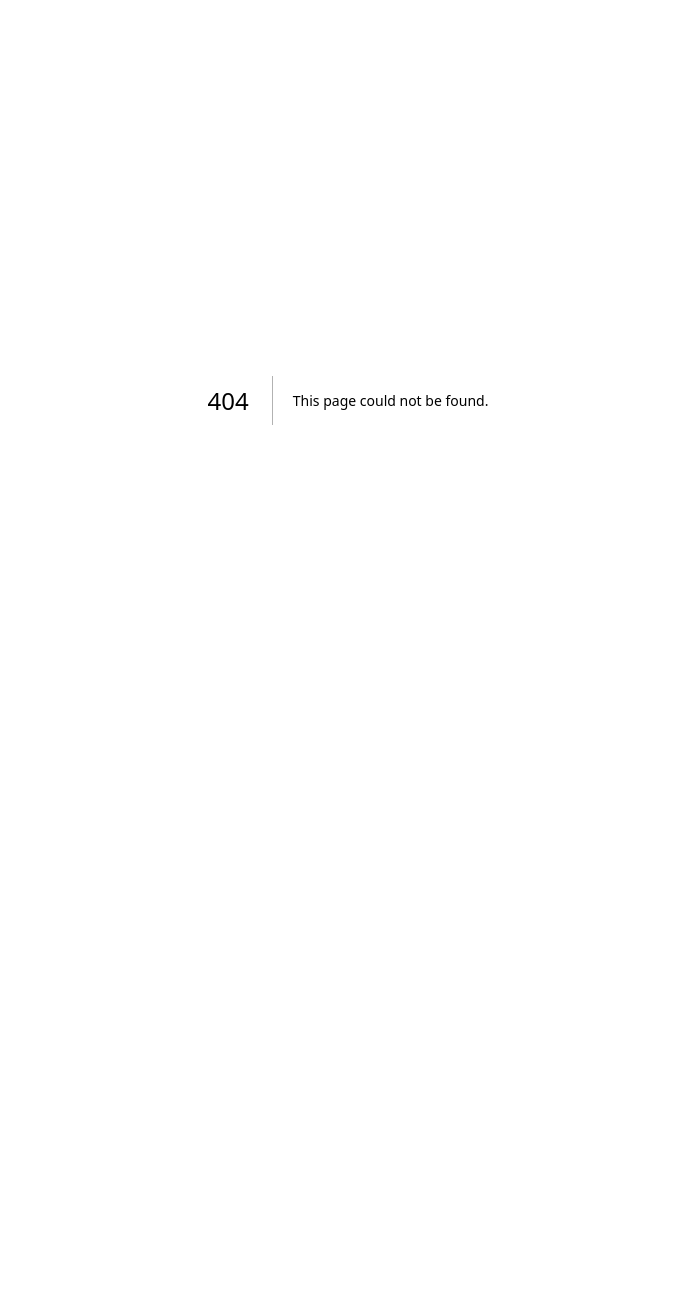
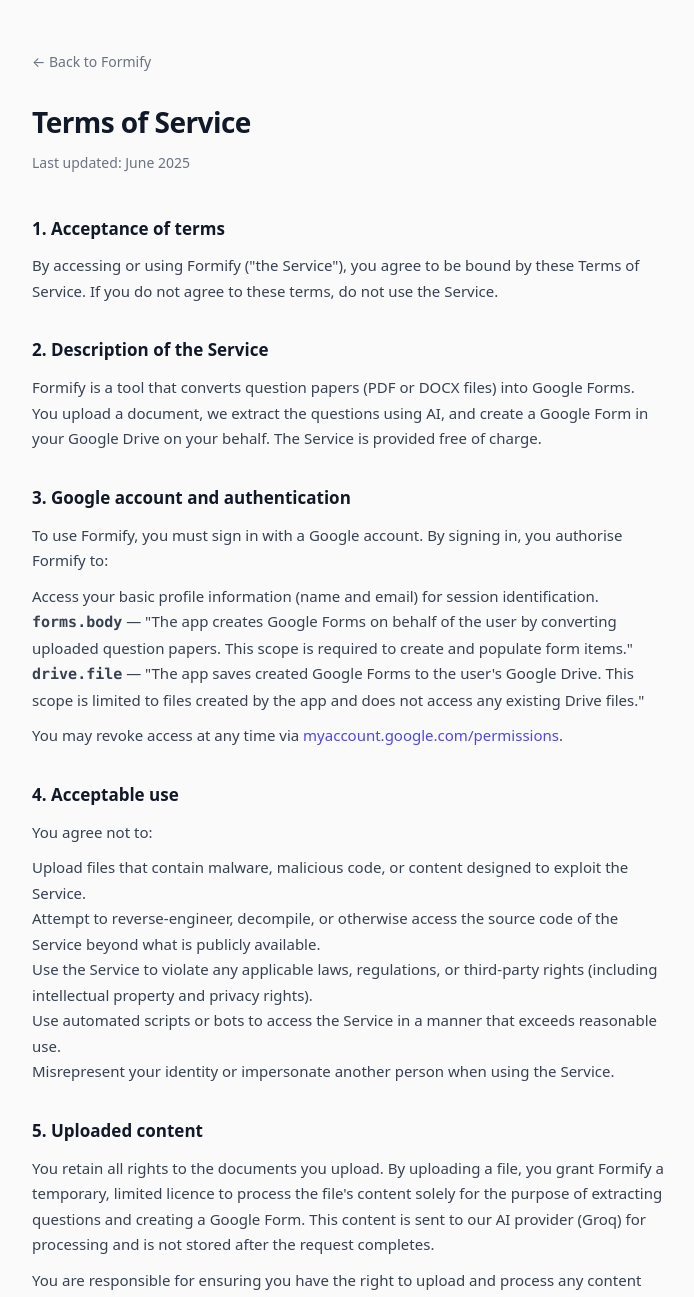
Before and after one commit to ojaswit10/formify, a Next.js app: page /terms in a window 1280 px wide. Before the commit this address had no page. Shown: the top 1297 px of the page, without its empty margins (292-986 px from the left). Before the commit the page ends 800 px from the top, so only its background shows below. Built offline with nearby package versions, Linux system fonts and the light colour scheme.

Commit message:
terms of service

```diff
--- a/src/app/privacy/page.tsx
+++ b/src/app/privacy/page.tsx
@@ -63,14 +63,10 @@
         </p>
         <ul>
           <li>
-            <strong>Google Forms API (<code>forms.body</code> scope)</strong> — used exclusively
-            to create new Google Forms and populate them with questions from your uploaded document.
-            We do not read, modify, or delete any existing forms.
+            <strong><code>forms.body</code></strong> — &quot;The app creates Google Forms on behalf of the user by converting uploaded question papers. This scope is required to create and populate form items.&quot;
           </li>
           <li>
-            <strong>Google Drive API (<code>drive.file</code> scope)</strong> — used to save the
-            newly created Google Form to your Drive. This scope is limited to files created by
-            Formify and does not grant access to any of your existing Drive files.
+            <strong><code>drive.file</code></strong> — &quot;The app saves created Google Forms to the user&apos;s Google Drive. This scope is limited to files created by the app and does not access any existing Drive files.&quot;
           </li>
         </ul>
         <p>
--- /dev/null
+++ b/src/app/terms/page.tsx
@@ -0,0 +1,218 @@
+import Link from 'next/link'
+import type { ReactNode } from 'react'
+
+export const metadata = {
+  title: 'Terms of Service — Formify',
+  description: 'Terms of service for Formify',
+}
+
+export default function TermsPage() {
+  const lastUpdated = 'June 2025'
+
+  return (
+    <main style={{
+      maxWidth: 680,
+      margin: '0 auto',
+      padding: '3rem 1.5rem 5rem',
+      fontFamily: 'system-ui, -apple-system, sans-serif',
+      color: '#111827',
+      lineHeight: 1.7,
+    }}>
+      <Link href="/" style={{ fontSize: '0.875rem', color: '#6b7280', textDecoration: 'none' }}>
+        ← Back to Formify
+      </Link>
+
+      <h1 style={{ fontSize: '1.75rem', fontWeight: 700, marginTop: '1.5rem', marginBottom: '0.25rem', letterSpacing: '-0.02em' }}>
+        Terms of Service
+      </h1>
+      <p style={{ fontSize: '0.875rem', color: '#6b7280', marginBottom: '2.5rem' }}>
+        Last updated: {lastUpdated}
+      </p>
+
+      <Section title="1. Acceptance of terms">
+        <p>
+          By accessing or using Formify (&quot;the Service&quot;), you agree to be bound by these
+          Terms of Service. If you do not agree to these terms, do not use the Service.
+        </p>
+      </Section>
+
+      <Section title="2. Description of the Service">
+        <p>
+          Formify is a tool that converts question papers (PDF or DOCX files) into Google Forms.
+          You upload a document, we extract the questions using AI, and create a Google Form in
+          your Google Drive on your behalf. The Service is provided free of charge.
+        </p>
+      </Section>
+
+      <Section title="3. Google account and authentication">
+        <p>
+          To use Formify, you must sign in with a Google account. By signing in, you authorise
+          Formify to:
+        </p>
+        <ul>
+          <li>Access your basic profile information (name and email) for session identification.</li>
+          <li>
+            <strong><code>forms.body</code></strong> — &quot;The app creates Google Forms on behalf of the user by converting uploaded question papers. This scope is required to create and populate form items.&quot;
+          </li>
+          <li>
+            <strong><code>drive.file</code></strong> — &quot;The app saves created Google Forms to the user&apos;s Google Drive. This scope is limited to files created by the app and does not access any existing Drive files.&quot;
+          </li>
+        </ul>
+        <p>
+          You may revoke access at any time via{' '}
+          <a href="https://myaccount.google.com/permissions" target="_blank" rel="noopener noreferrer" style={{ color: '#4f46e5' }}>
+            myaccount.google.com/permissions
+          </a>.
+        </p>
+      </Section>
+
+      <Section title="4. Acceptable use">
+        <p>You agree not to:</p>
+        <ul>
+          <li>Upload files that contain malware, malicious code, or content designed to exploit the Service.</li>
+          <li>Attempt to reverse-engineer, decompile, or otherwise access the source code of the Service beyond what is publicly available.</li>
+          <li>Use the Service to violate any applicable laws, regulations, or third-party rights (including intellectual property and privacy rights).</li>
+          <li>Use automated scripts or bots to access the Service in a manner that exceeds reasonable use.</li>
+          <li>Misrepresent your identity or impersonate another person when using the Service.</li>
+        </ul>
+      </Section>
+
+      <Section title="5. Uploaded content">
+        <p>
+          You retain all rights to the documents you upload. By uploading a file, you grant
+          Formify a temporary, limited licence to process the file&apos;s content solely for the
+          purpose of extracting questions and creating a Google Form. This content is sent to
+          our AI provider (Groq) for processing and is not stored after the request completes.
+        </p>
+        <p>
+          You are responsible for ensuring you have the right to upload and process any content
+          you submit to the Service.
+        </p>
+      </Section>
+
+      <Section title="6. Intellectual property">
+        <p>
+          The Formify name, logo, user interface, and underlying code are the property of
+          Formify&apos;s creators. These terms do not grant you any right to use the Formify
+          brand or marks without prior written permission.
+        </p>
+        <p>
+          Google Forms and Google Drive are trademarks of Google LLC. Formify is not affiliated
+          with, endorsed by, or sponsored by Google.
+        </p>
+      </Section>
+
+      <Section title="7. Disclaimer of warranties">
+        <p>
+          The Service is provided <strong>&quot;as is&quot;</strong> and <strong>&quot;as available&quot;</strong> without
+          warranties of any kind, either express or implied, including but not limited to implied
+          warranties of merchantability, fitness for a particular purpose, or non-infringement.
+        </p>
+        <p>
+          We do not guarantee that:
+        </p>
+        <ul>
+          <li>The Service will be uninterrupted, secure, or error-free.</li>
+          <li>AI-generated question parsing will be 100% accurate. You should always review the generated Google Form before distributing it.</li>
+          <li>The Service will be compatible with all document formats or layouts.</li>
+        </ul>
+      </Section>
+
+      <Section title="8. Limitation of liability">
+        <p>
+          To the maximum extent permitted by applicable law, Formify and its creators shall not
+          be liable for any indirect, incidental, special, consequential, or punitive damages, or
+          any loss of data, opportunities, reputation, or profits, arising out of or related to
+          your use of the Service — regardless of whether such damages were foreseeable and whether
+          Formify was advised of the possibility of such damages.
+        </p>
+      </Section>
+
+      <Section title="9. Service availability and changes">
+        <p>
+          We reserve the right to modify, suspend, or discontinue the Service (or any part of it)
+          at any time, with or without notice. We are not liable to you or any third party for any
+          modification, suspension, or discontinuation of the Service.
+        </p>
+      </Section>
+
+      <Section title="10. Third-party services">
+        <p>
+          Formify relies on the following third-party services. Your use of Formify is also subject
+          to the terms of these providers:
+        </p>
+        <ul>
+          <li>
+            <strong>Google</strong> —{' '}
+            <a href="https://policies.google.com/terms" target="_blank" rel="noopener noreferrer" style={{ color: '#4f46e5' }}>
+              Google Terms of Service
+            </a>
+          </li>
+          <li>
+            <strong>Groq</strong> —{' '}
+            <a href="https://groq.com/terms-of-use" target="_blank" rel="noopener noreferrer" style={{ color: '#4f46e5' }}>
+              Groq Terms of Use
+            </a>
+          </li>
+          <li>
+            <strong>Vercel</strong> —{' '}
+            <a href="https://vercel.com/legal/terms" target="_blank" rel="noopener noreferrer" style={{ color: '#4f46e5' }}>
+              Vercel Terms of Service
+            </a>
+          </li>
+        </ul>
+      </Section>
+
+      <Section title="11. Termination">
+        <p>
+          We may restrict or terminate your access to the Service at our discretion if we believe
+          you have violated these terms. You may stop using the Service at any time by revoking
+          Formify&apos;s access to your Google account.
+        </p>
+      </Section>
+
+      <Section title="12. Changes to these terms">
+        <p>
+          We may update these Terms of Service from time to time. When we do, we will update the
+          &quot;Last updated&quot; date at the top of this page. Continued use of the Service after
+          changes are posted constitutes your acceptance of the revised terms.
+        </p>
+      </Section>
+
+      <Section title="13. Governing law">
+        <p>
+          These terms shall be governed by and construed in accordance with applicable laws,
+          without regard to conflict-of-law principles. Any disputes arising from these terms
+          or your use of the Service shall be resolved through good-faith negotiation first.
+        </p>
+      </Section>
+
+      <Section title="14. Contact">
+        <p>
+          If you have questions about these terms, contact us at:{' '}
+          <a href="mailto:ojaswitsingh10@gmail.com" style={{ color: '#4f46e5' }}>
+            ojaswitsingh10@gmail.com
+          </a>
+        </p>
+      </Section>
+    </main>
+  )
+}
+
+function Section({ title, children }: { title: string; children: ReactNode }) {
+  return (
+    <section style={{ marginBottom: '2rem' }}>
+      <h2 style={{
+        fontSize: '1.0625rem',
+        fontWeight: 600,
+        marginBottom: '0.625rem',
+        color: '#111827',
+      }}>
+        {title}
+      </h2>
+      <div style={{ fontSize: '0.9375rem', color: '#374151', display: 'flex', flexDirection: 'column', gap: '0.625rem' }}>
+        {children}
+      </div>
+    </section>
+  )
+}
```
